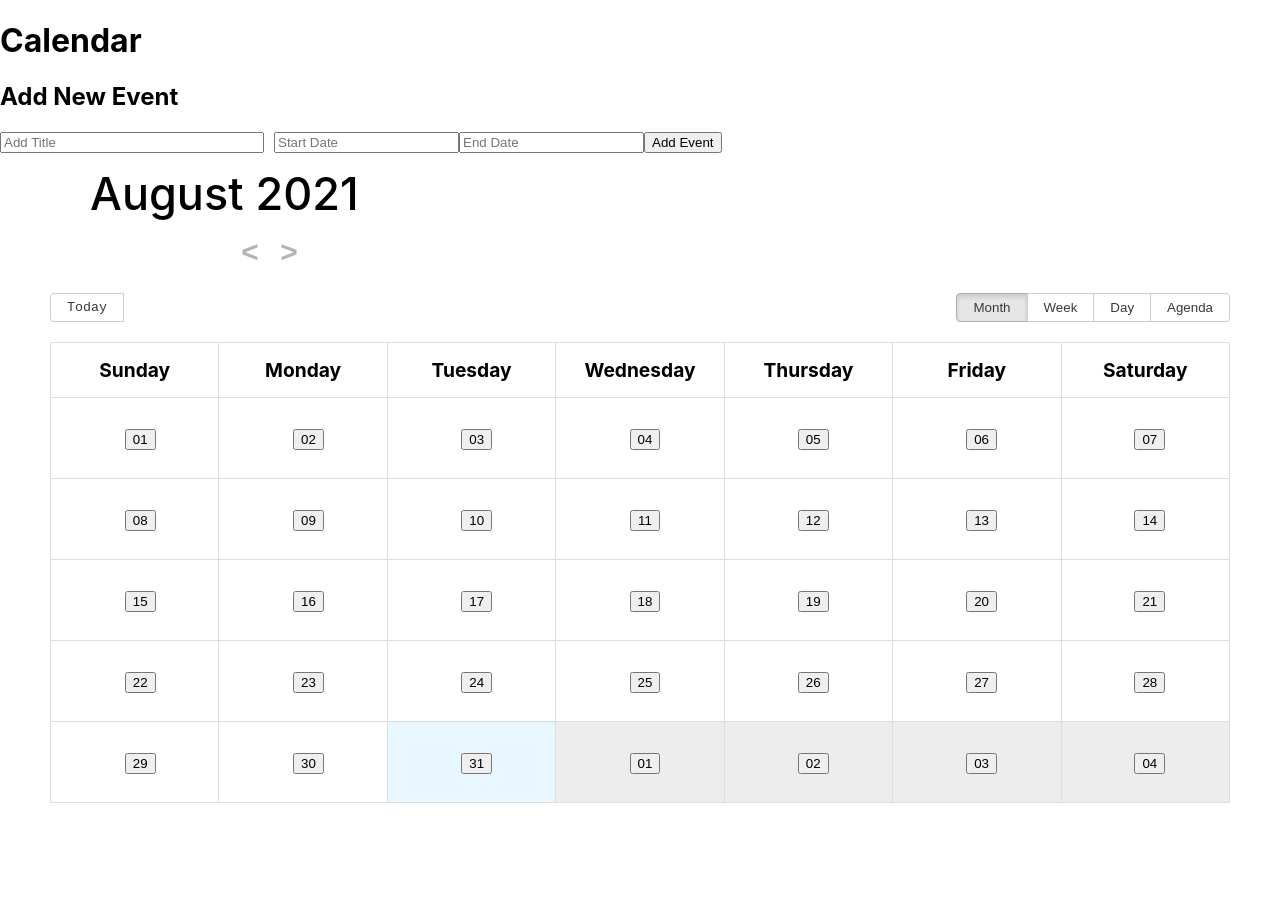
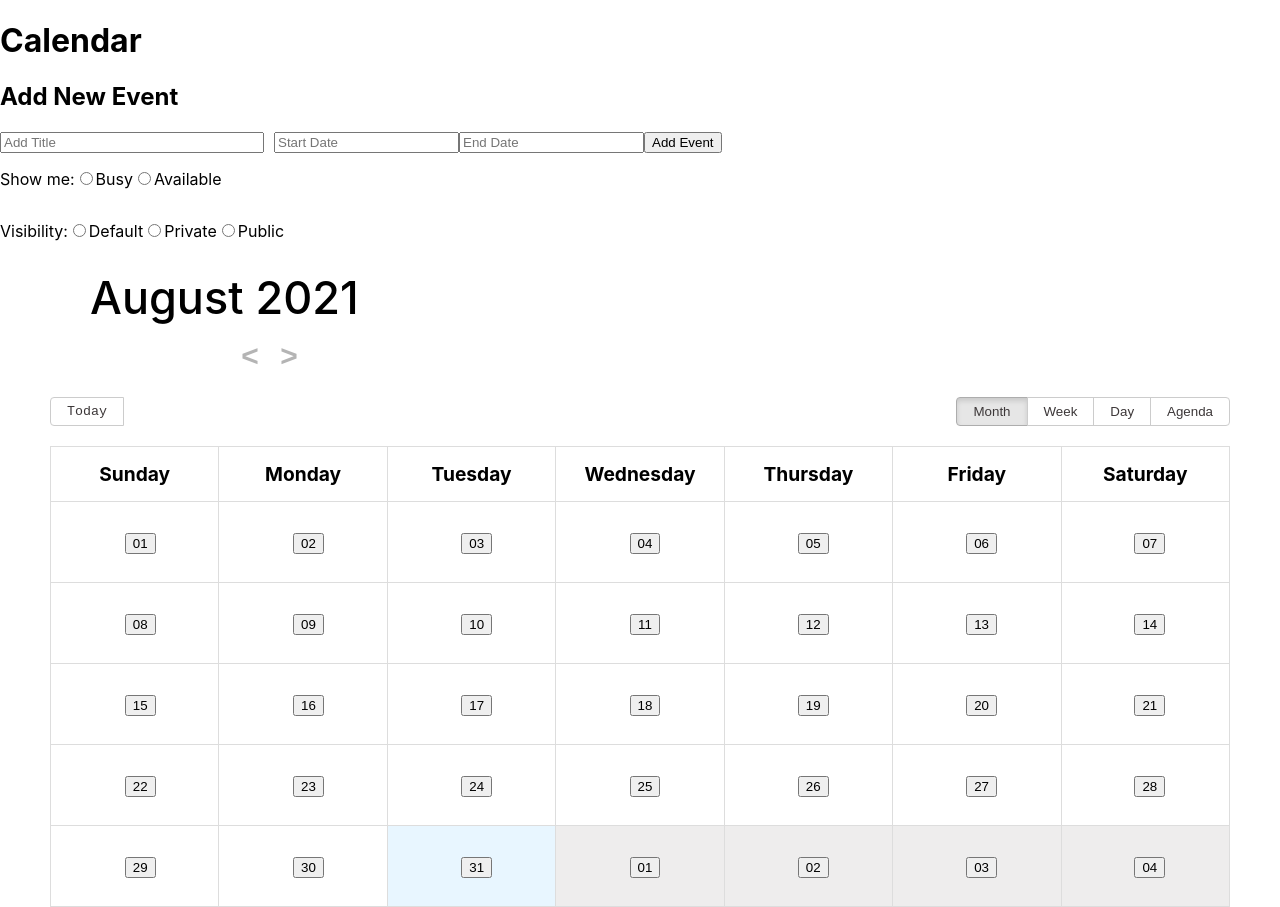
Before and after one commit to zurichat/zc_plugin_company_holiday_calendar, a React (Create React App) app in the folder calendar_frontend/: page / in a window 1280 px wide. Before the commit the page ends 803 px from the top, so only its background shows below. Built offline with nearby package versions, Linux system fonts and the light colour scheme.

Commit message:
Created Show Me and Visibilty mark up

```diff
--- a/calendar_frontend/src/App.js
+++ b/calendar_frontend/src/App.js
@@ -2,19 +2,20 @@
 
 // npm i --save react-big-calendar react-datepicker date-fns
 
-import format from "date-fns/format";
-import getDay from "date-fns/getDay";
-import parse from "date-fns/parse";
-import startOfWeek from "date-fns/startOfWeek";
-import React, { useState } from "react";
-import { Calendar, dateFnsLocalizer } from "react-big-calendar";
-import "./css/react-big-calendar.css";
-import DatePicker from "react-datepicker";
-import "react-datepicker/dist/react-datepicker.css";
-import "./index.css";
+import format from 'date-fns/format';
+import getDay from 'date-fns/getDay';
+import parse from 'date-fns/parse';
+import startOfWeek from 'date-fns/startOfWeek';
+import React, { useState } from 'react';
+import { Calendar, dateFnsLocalizer } from 'react-big-calendar';
+import './css/react-big-calendar.css';
+import DatePicker from 'react-datepicker';
+import 'react-datepicker/dist/react-datepicker.css';
+import './index.css';
+import ShowMe from './conponents/showMe/ShowMe';
 
 const locales = {
-    "en-US": require("date-fns/locale/en-US"),
+  'en-US': require('date-fns/locale/en-US'),
 };
 const localizer = dateFnsLocalizer({
   format,
@@ -26,25 +27,25 @@ const localizer = dateFnsLocalizer({
 
 const events = [
   {
-        title: "Big Meeting",
+    title: 'Big Meeting',
     allDay: true,
     start: new Date(2021, 6, 0),
     end: new Date(2021, 6, 0),
   },
   {
-        title: "Vacation",
+    title: 'Vacation',
     start: new Date(2021, 6, 7),
     end: new Date(2021, 6, 10),
   },
   {
-        title: "Conference",
+    title: 'Conference',
     start: new Date(2021, 6, 20),
     end: new Date(2021, 6, 23),
   },
 ];
 
 function App() {
-    const [newEvent, setNewEvent] = useState({ title: "", start: "", end: "" });
+  const [newEvent, setNewEvent] = useState({ title: '', start: '', end: '' });
   const [allEvents, setAllEvents] = useState(events);
 
   function handleAddEvent() {
@@ -52,19 +53,41 @@ function App() {
   }
 
   return (
-        <div className="App">
+    <div className='App'>
       <h1>Calendar</h1>
       <h2>Add New Event</h2>
       <div>
-                <input type="text" placeholder="Add Title" style={{ width: "20%", marginRight: "10px" }} value={newEvent.title} onChange={(e) => setNewEvent({ ...newEvent, title: e.target.value })} />
-                <DatePicker placeholderText="Start Date" style={{ marginRight: "10px" }} selected={newEvent.start} onChange={(start) => setNewEvent({ ...newEvent, start })} />
-                <DatePicker placeholderText="End Date" selected={newEvent.end} onChange={(end) => setNewEvent({ ...newEvent, end })} />
-                <button stlye={{ marginTop: "10px" }} onClick={handleAddEvent}>
+        <input
+          type='text'
+          placeholder='Add Title'
+          style={{ width: '20%', marginRight: '10px' }}
+          value={newEvent.title}
+          onChange={(e) => setNewEvent({ ...newEvent, title: e.target.value })}
+        />
+        <DatePicker
+          placeholderText='Start Date'
+          style={{ marginRight: '10px' }}
+          selected={newEvent.start}
+          onChange={(start) => setNewEvent({ ...newEvent, start })}
+        />
+        <DatePicker
+          placeholderText='End Date'
+          selected={newEvent.end}
+          onChange={(end) => setNewEvent({ ...newEvent, end })}
+        />
+        <button stlye={{ marginTop: '10px' }} onClick={handleAddEvent}>
           Add Event
         </button>
       </div>
-            <Calendar className="calendar" localizer={localizer} events={events} startAccessor="start" endAccessor="end" style={{ height: 500, margin: "50px" }} />
-
+      <ShowMe />
+      <Calendar
+        className='calendar'
+        localizer={localizer}
+        events={events}
+        startAccessor='start'
+        endAccessor='end'
+        style={{ height: 500, margin: '50px' }}
+      />
     </div>
   );
 }
--- /dev/null
+++ b/calendar_frontend/src/conponents/showMe/ShowMe.css
@@ -0,0 +1,14 @@
+*::before,
+*::after {
+  padding: 0;
+  margin: 0;
+  box-sizing: border-box;
+}
+
+.rowGrp {
+  display: flex;
+  align-items: center;
+}
+.radioBtnText {
+  text-align: right;
+}
--- /dev/null
+++ b/calendar_frontend/src/conponents/showMe/ShowMe.js
@@ -0,0 +1,67 @@
+import React from 'react';
+import './ShowMe.css';
+
+function ShowMe() {
+  return (
+    <div>
+      <div className='rowGrp'>
+        <p className='radioBtnText'>Show me:</p>
+        <div className='radioGrp'>
+          <input type='radio' name='busy' id='busy' className='radioBtnItem' />
+          <label htmlFor='busy' className='radioBtnLabel'>
+            Busy
+          </label>
+        </div>
+        <div className='radioGrp'>
+          <input
+            type='radio'
+            name='available'
+            id='available'
+            className='radioBtnItem'
+          />
+          <label htmlFor='available' className='radioBtnLabel'>
+            Available
+          </label>
+        </div>
+      </div>
+      <div className='rowGrp'>
+        <p className='radioBtnText'>Visibility:</p>
+        <div className='radioGrp'>
+          <input
+            type='radio'
+            name='default'
+            id='default'
+            className='radioBtnItem'
+          />
+          <label htmlFor='default' className='radioBtnLabel'>
+            Default
+          </label>
+        </div>
+        <div className='radioGrp'>
+          <input
+            type='radio'
+            name='private'
+            id='private'
+            className='radioBtnItem'
+          />
+          <label htmlFor='private' className='radioBtnLabel'>
+            Private
+          </label>
+        </div>
+        <div className='radioGrp'>
+          <input
+            type='radio'
+            name='public'
+            id='public'
+            className='radioBtnItem'
+          />
+          <label htmlFor='public' className='radioBtnLabel'>
+            Public
+          </label>
+        </div>
+      </div>
+    </div>
+  );
+}
+
+export default ShowMe;
```
Also changed, not shown: 2 other files (tests, documents, lock files or other folders). Lines whose indentation alone changed are shown as unchanged.
